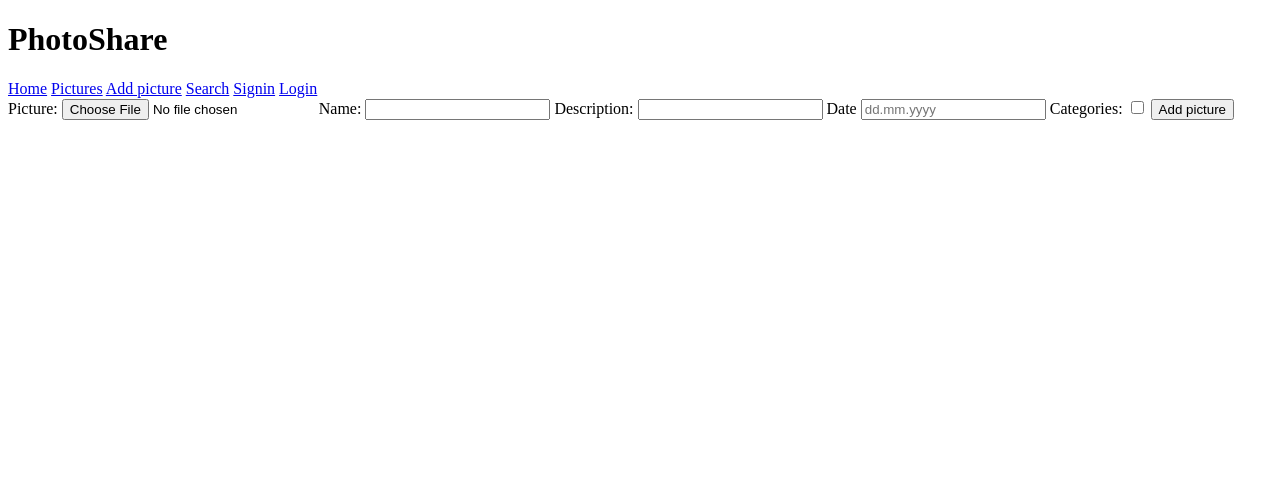
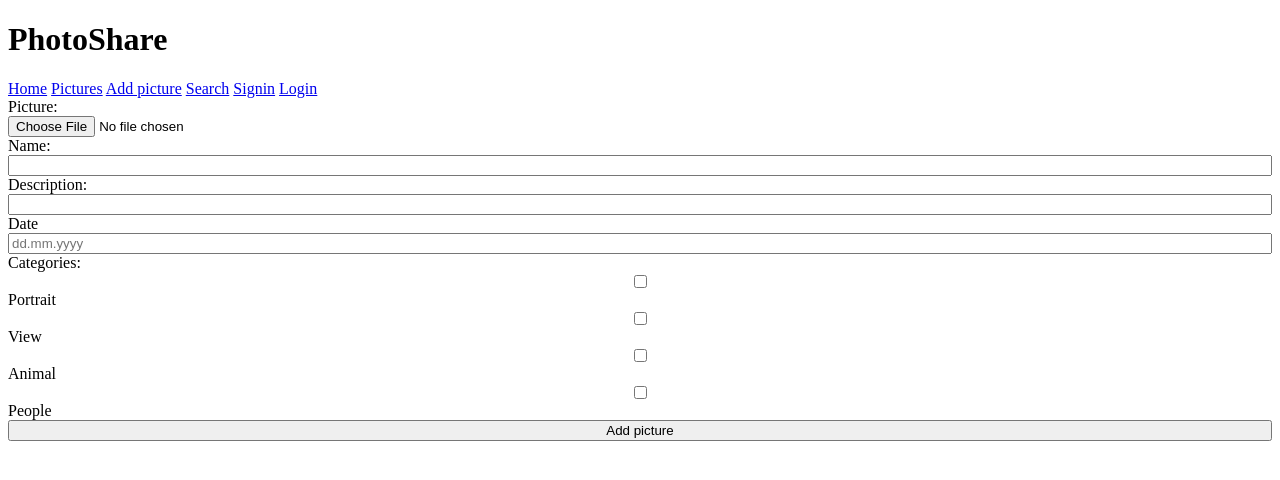
Before and after one commit to sami-alt/Photoshare, a Flask app: page /add_picture in a window 1280 px wide. Shown: the top 480 px of the page. Run offline with Flask 3, Linux system fonts and the light colour scheme.

Commit message:
picture can be now placed in different categories no search functionality for it jet

```diff
--- a/app.py
+++ b/app.py
@@ -2,6 +2,7 @@ from flask import Flask
 from flask import render_template, redirect, flash, request, make_response, session, abort
 from werkzeug.security import generate_password_hash, check_password_hash
 import config
+import db
 import users
 import pictures
 import secrets
@@ -100,8 +101,14 @@ def add_picture_to_db():
     description = request.form['description']
     date = request.form['date']
     image = file.read()
+    categories = request.form.getlist('category')
 
     pictures.add_picture(session['id'], image, name, description, date)
+    picture_id = db.last_insert_id()
+    print('picture_id',picture_id)
+    for category in categories:
+        print('prii', category)
+        pictures.add_to_category(category, picture_id)
 
     return redirect('/')
 
--- /dev/null
+++ b/init.sql
@@ -0,0 +1,4 @@
+insert into categories (category_name) values ('Portrait');
+insert into categories (category_name) values ('View');
+insert into categories (category_name) values ('Animals');
+insert into categories (category_name) values ('People');
--- a/pictures.py
+++ b/pictures.py
@@ -41,4 +41,7 @@ def get_comments_by_id(picture_id):
     comments = db.query('select comment,user_id from comment where picture_id = ?', [picture_id], False)
     return comments
 
+def add_to_category(category_id,picture_id):
+     db.execute('insert into picture_in_category (category_id, picture_id) values (?,?)',[category_id, picture_id])
+
 #Admin features
--- a/schema.sql
+++ b/schema.sql
@@ -21,6 +21,12 @@ create table comment(
     picture_id integer
 );
 
+create table picture_in_category(
+    id integer primary key,
+    category_id references categories(id),
+    picture_id references picture(id)
+);
+
 create table categories(
     id integer primary key,
     category_name text
--- a/static/style.css
+++ b/static/style.css
@@ -4,7 +4,15 @@ nav{
     color: blue;
 }
 
+.form{
+    display: flex;
+    flex-direction: column;
+}
 
+.test{
+    display: flex;
+    flex-direction: row;
+}
 
 .button {
     display: inline-block;
--- a/templates/add_picture.html
+++ b/templates/add_picture.html
@@ -8,7 +8,14 @@
     Description: <input type="text" name="description"/>
     Date <input type="text" name="date" placeholder="dd.mm.yyyy">
     Categories:
-    <input type="checkbox" >
+    <input type="checkbox" id="portrait" name="category" value="1">
+    <label for="portrait">Portrait</label>
+    <input type="checkbox" id="view" name="category" value="2">
+    <label for="view">View</label>
+    <input type="checkbox" id="animal" name="category" value="3">
+    <label for="animal">Animal</label>
+    <input type="checkbox" id="people" name="category" value="4">
+    <label for="people">People</label>
     <input type="hidden" name="csrf_token" value="session['csrf_token']"/>
     <input type="submit" value="Add picture"/>
 </form>
--- a/templates/layout.html
+++ b/templates/layout.html
@@ -16,7 +16,7 @@
             <a href="/pictures" >Pictures</a>
             <a href="/add_picture">Add picture</a>
             <a href="/search">Search</a>
-            <a href="/statistics" > </a>
+            <a href="/statistics"></a>
             {% if session.id %}
             <a href="/my_pictures">My pictures</a>
             <a href="/logout">Logout</a>
--- a/templates/statistics.html
+++ b/templates/statistics.html
@@ -2,6 +2,11 @@
 
 {% block content %}
 
+{% if statistics %}
+    {% for stat in statistics %}
+        {}
+    {% endfor %}
+{% endif %}
 
 
 {% endblock %}
```
Also changed, not shown: buildTestApp.py (added).
